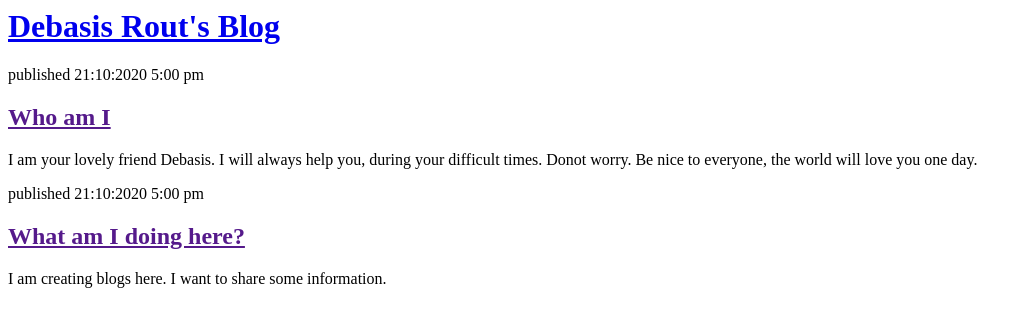
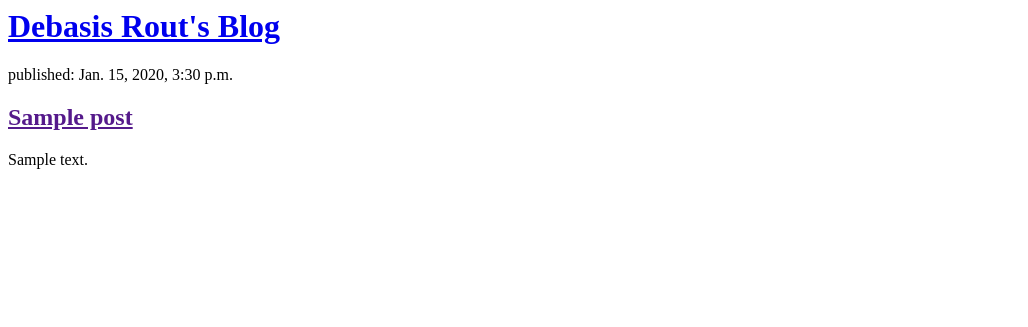
Before and after one commit to debasisrout333/my-first-blog, a Django app: page / in a window 1280 px wide. Shown: the top 327 px of the page, without its empty margins (0-1028 px from the left). Run offline with Django 3.2, Linux system fonts and the light colour scheme; tables that the repository leaves empty hold one stand-in row (values such as "Sample post").

Commit message:
Modified tempalates to display posts from database

```diff
--- a/blog/templates/blog/post_list.html
+++ b/blog/templates/blog/post_list.html
@@ -7,14 +7,13 @@
             <h1><a href="/">Debasis Rout's Blog</a></h1>
         </div>
         <div>
-            <p>published 21:10:2020 5:00 pm</p>
-            <h2><a href="">Who am I</a></h2>
-            <p>I am your lovely friend Debasis. I will always help you, during your difficult times. Donot worry. Be nice to everyone, the world will love you one day. </p>
-        </div>
-        <div>
-            <p>published 21:10:2020 5:00 pm</p>
-            <h2><a href="">What am I doing here?</a></h2>
-            <p>I am creating blogs here. I want to share some information. </p>
+            {% for post in posts %}
+            <div>
+                <p>published: {{ post.published_date }}</p>
+                <h2><a href="">{{ post.title }}</a></h2>
+                <p>{{ post.text|linebreaksbr }}</p>
+            </div>
+            {% endfor %}
         </div>
 
 
--- a/blog/views.py
+++ b/blog/views.py
@@ -1,4 +1,7 @@
 from django.shortcuts import render
+from django.utils import timezone
+from .models import Post
 # create your views here.
 def post_list(request):
-    return render(request, 'blog/post_list.html', {})
+    posts = Post.objects.filter(published_date__lte=timezone.now()).order_by('published_date')
+    return render(request, 'blog/post_list.html', {'posts': posts})
```
